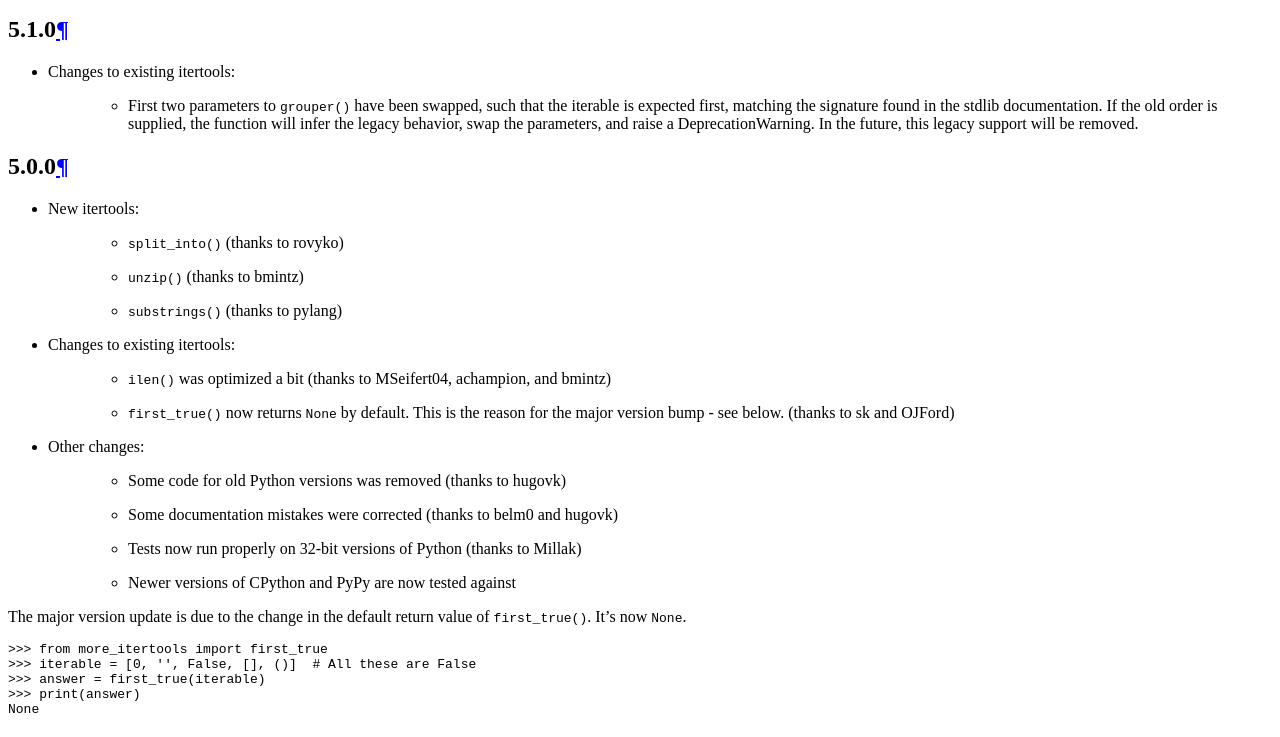
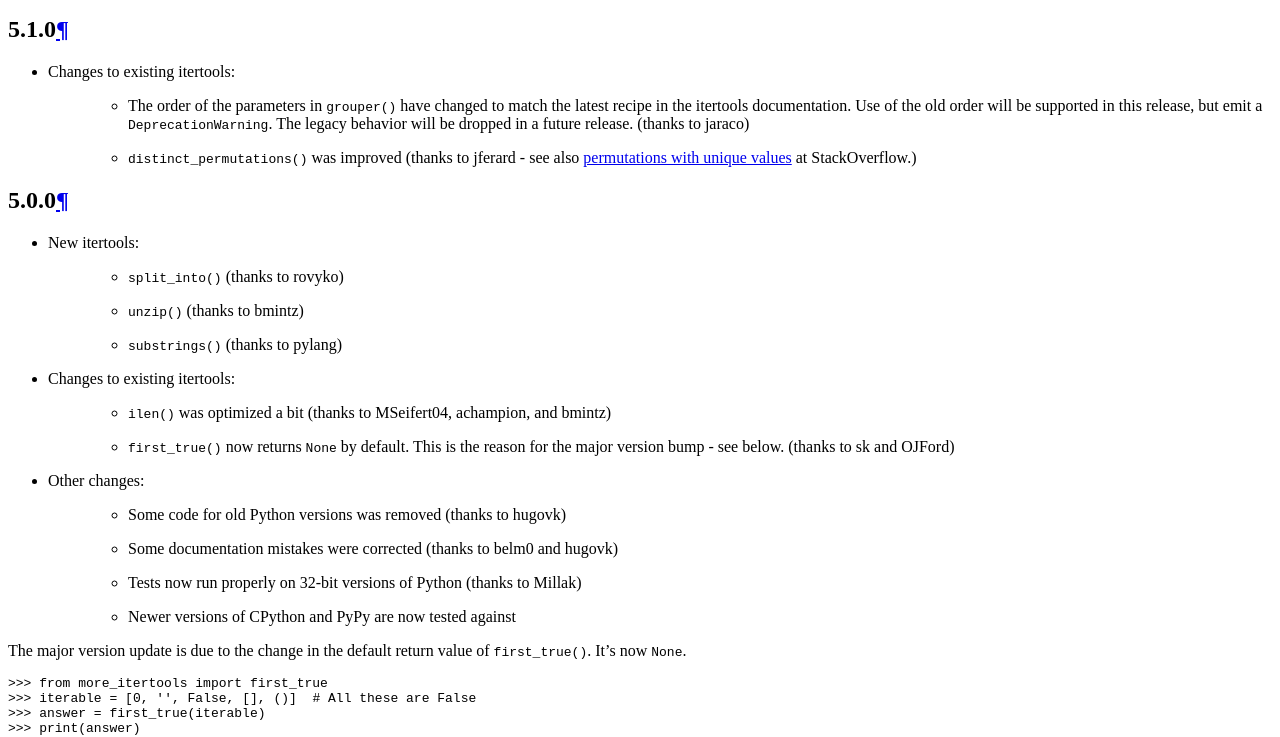
Before and after one commit to more-itertools/more-itertools, a Sphinx documentation site: the page built from docs/versions.rst, in a window 1280 px wide and 900 px high, scrolled down 651 px, cut to the strip 163-900 px from the top of the window. Built offline with Sphinx 7.4.7 and the Read the Docs theme 2.0.0, drawn with Linux system fonts in a browser that asks for light colours.

Commit message:
Cleanup and version history

```diff
--- a/docs/versions.rst
+++ b/docs/versions.rst
@@ -8,7 +8,11 @@ Version History
 -----
 
 * Changes to existing itertools:
-    * First two parameters to :func:`grouper` have been swapped, such that the iterable is expected first, matching the signature found in the stdlib documentation. If the old order is supplied, the function will infer the legacy behavior, swap the parameters, and raise a DeprecationWarning. In the future, this legacy support will be removed.
+    * The order of the parameters in :func:`grouper` have changed to match
+      the latest recipe in the itertools documentation. Use of the old order
+      will be supported in this release, but emit a  ``DeprecationWarning``.
+      The legacy behavior will be dropped in a future release. (thanks to jaraco)
+    * :func:`distinct_permutations` was improved (thanks to jferard - see also `permutations with unique values <https://stackoverflow.com/questions/6284396/permutations-with-unique-values>`_ at StackOverflow.)
 
 5.0.0
 -----
```
Also changed, not shown: 1 other file.
